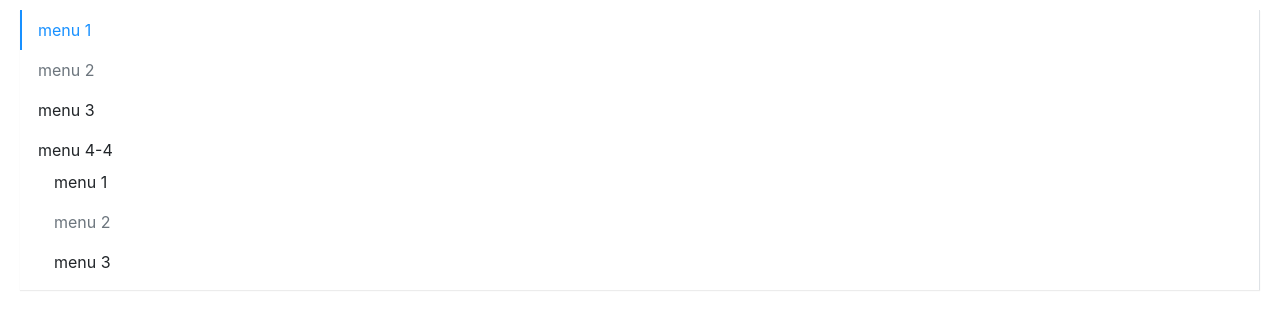
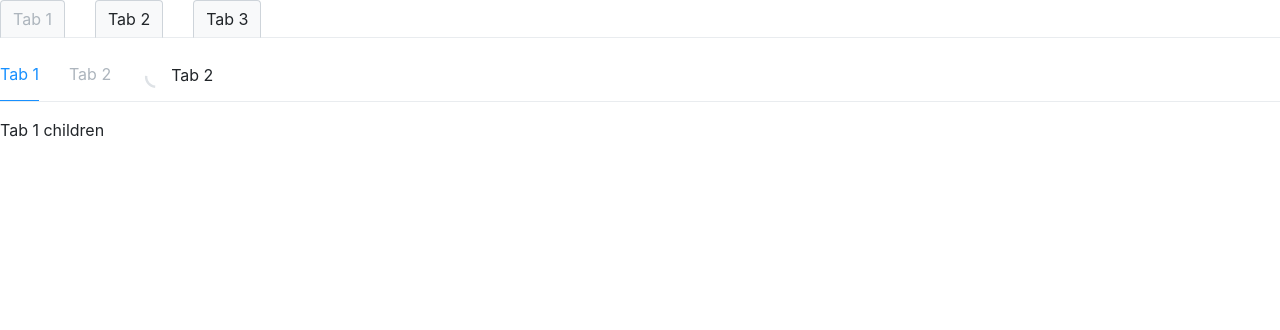
Before and after one commit to FireSunshine/fire, a React (Create React App) app: page / in a window 1280 px wide. Shown: the top 330 px of the page. Built offline with nearby package versions, Linux system fonts and the light colour scheme.

Commit message:
Tabs 组件

```diff
--- a/src/App.tsx
+++ b/src/App.tsx
@@ -1,9 +1,12 @@
+/* eslint-disable @typescript-eslint/no-unused-vars */
 import React, { useState } from 'react';
 import Alert from './components/Alert/Alert';
 import Button from './components/Button/Button';
 import Menu from './components/Menu/Menu';
 import MenuItem from './components/Menu/MenuItem';
 import SubMenu from './components/Menu/SubMenu';
+import Tabs from './components/Tabs/Tabs';
+import loadingImg from 'assets/images/loading.svg';
 
 function App() {
   const [loading, setLoading] = useState(false);
@@ -55,7 +58,7 @@ function App() {
         <br />
         <Alert description="7878" closable className="999999" />
       </div> */}
-      <div>
+      {/* <div>
         <Menu onSelect={(index) => alert(index)} mode="vertical" defaultOpenSubMenus={['3']}>
           <MenuItem>menu 1</MenuItem>
           <MenuItem disabled>menu 2</MenuItem>
@@ -65,7 +68,56 @@ function App() {
             <MenuItem disabled>menu 2</MenuItem>
             <MenuItem>menu 3</MenuItem>
           </SubMenu>
-        </Menu>
+        </Menu>>
+      </div> */}
+      <div>
+        <Tabs
+          type="card"
+          items={[
+            {
+              label: 'Tab 1',
+              disabled: true,
+              key: '1',
+              children: 'Tab 1',
+            },
+            {
+              label: 'Tab 2',
+              key: '2',
+              children: 'Tab 2',
+            },
+            {
+              label: 'Tab 3',
+              key: '3',
+              children: 'Tab 3',
+            },
+          ]}
+        />
+        <Tabs
+          onChange={(key) => console.log(key)}
+          items={[
+            {
+              label: 'Tab 1',
+              key: '1',
+              children: 'Tab 1 children',
+            },
+            {
+              label: <div onClick={() => alert(999)}>Tab 2</div>,
+              key: '2',
+              disabled: true,
+              children: 'Tab 2 children',
+            },
+            {
+              label: (
+                <>
+                  <img src={loadingImg} alt="" />
+                  Tab 2
+                </>
+              ),
+              key: '3',
+              children: 'Tab 3 children',
+            },
+          ]}
+        />
       </div>
     </>
   );
--- a/src/components/Button/Button.tsx
+++ b/src/components/Button/Button.tsx
@@ -1,6 +1,6 @@
 import classNames from 'classnames';
 import React, { AnchorHTMLAttributes, ButtonHTMLAttributes } from 'react';
-import loadingImg from '../../assets/images/loading.svg';
+import loadingImg from 'assets/images/loading.svg';
 
 export type ButtonSize = 'lg' | 'sm';
 export type ButtonType = 'primary' | 'default' | 'danger' | 'link';
--- /dev/null
+++ b/src/components/Tabs/Tabs.tsx
@@ -0,0 +1,60 @@
+import React, { useState } from 'react';
+import classNames from 'classnames';
+
+export interface TabsItemType {
+  /* 唯一值 key */
+  key: string;
+  /* tab 标题 */
+  label: React.ReactNode;
+  /* tab 内容 */
+  children: React.ReactNode;
+  /* tab 禁用 */
+  disabled?: boolean;
+}
+
+export type TabsType = 'line' | 'card';
+
+export interface TabsProps {
+  className?: string;
+  /* tab 默认选中 key  */
+  defaultActiveKey?: string;
+  /* tab 类型 'line' | 'card' */
+  type?: TabsType;
+  /* tab 改变的事件 */
+  onChange?: (key: string) => void;
+  /* tab item */
+  items: TabsItemType[];
+}
+
+const Tabs: React.FC<TabsProps> = (props) => {
+  const { className, defaultActiveKey, type, onChange, items } = props;
+  // defaultActiveKey 默认第一项
+  const [activeKey, setActiveKey] = useState<string | undefined>(defaultActiveKey ?? items[0].key);
+  const classes = classNames('fire-tabs', className, {
+    'tabs-card': type === 'card',
+  });
+  const classesItem = (item: TabsItemType) =>
+    classNames('tabs-item', {
+      'is-active': activeKey === item.key && !item.disabled,
+      'is-disabled': item.disabled,
+    });
+  const handleClick = (item: TabsItemType) => {
+    setActiveKey(item.key);
+    onChange && onChange(item.key);
+  };
+
+  return (
+    <div className={classes}>
+      <ul>
+        {items.map((item) => (
+          <li className={classesItem(item)} key={item.key} onClick={() => handleClick(item)}>
+            {item.label}
+          </li>
+        ))}
+      </ul>
+      {items.find((item) => !item.disabled && item.key === activeKey)?.children}
+    </div>
+  );
+};
+
+export default Tabs;
--- /dev/null
+++ b/src/components/Tabs/_style.scss
@@ -0,0 +1,51 @@
+.fire-tabs {
+  ul:first-child {
+    display: flex;
+    list-style: none;
+    padding: 0;
+    position: relative;
+    &::before {
+      content: '';
+      width: 100%;
+      position: absolute;
+      bottom: 0;
+      border-bottom: $border-width solid $gray-200;
+    }
+    .tabs-item {
+      cursor: pointer;
+      padding: 8px 0;
+      border-bottom: $tabs-item-active-border-width solid transparent;
+      &:hover {
+        color: $tabs-item-active-color;
+        transition: 500ms;
+      }
+      &.is-active {
+        color: $tabs-item-active-color;
+        border-bottom: $tabs-item-active-border-width solid $tabs-item-active-color;
+      }
+      &.is-disabled {
+        cursor: not-allowed;
+        pointer-events: none;
+        color: $gray-500;
+        position: relative;
+      }
+    }
+    .tabs-item:not(:first-child) {
+      margin-left: 30px;
+    }
+  }
+  &.tabs-card {
+    .tabs-item {
+      background-color: $gray-100;
+      border: $border-width solid $gray-400;
+      border-radius: $tabs-item-border-radius $tabs-item-border-radius 0 0;
+      padding: 6px 12px !important;
+      position: relative;
+      border-bottom: $border-width solid $gray-200 !important;
+      &.is-active {
+        background-color: $white;
+        border-bottom: $tabs-item-active-border-width solid $white !important;
+      }
+    }
+  }
+}
--- a/src/style/_variables.scss
+++ b/src/style/_variables.scss
@@ -236,6 +236,11 @@ $menu-item-disabled-color: $gray-600 !default;
 //submenu
 $submenu-box-shadow: 0 2px 4px 0 rgba(0, 0, 0, 0.12), 0 0 6px 0 rgba(0, 0, 0, 0.04);
 
+// Tabs
+$tabs-item-active-border-width: 2px !default;
+$tabs-item-active-color: $primary !default;
+$tabs-item-border-radius: $border-radius !default;
+
 //input
 $input-padding-y: $btn-padding-y !default;
 $input-padding-x: $btn-padding-x !default;
--- a/src/style/index.scss
+++ b/src/style/index.scss
@@ -15,3 +15,6 @@
 
 // Menu
 @import '../components/Menu/style';
+
+// Tabs
+@import '../components/Tabs/style';
```
Also changed, not shown: tsconfig.json (+3 -8 lines).
